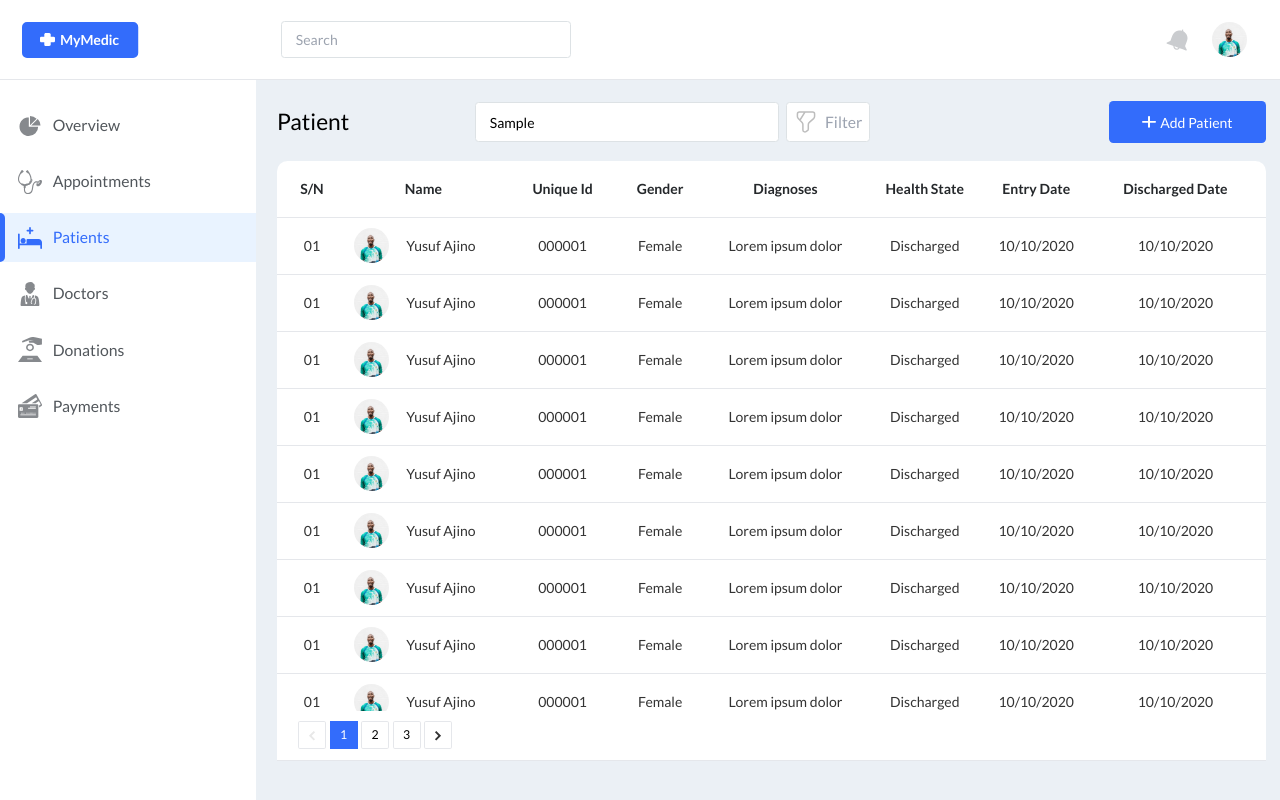
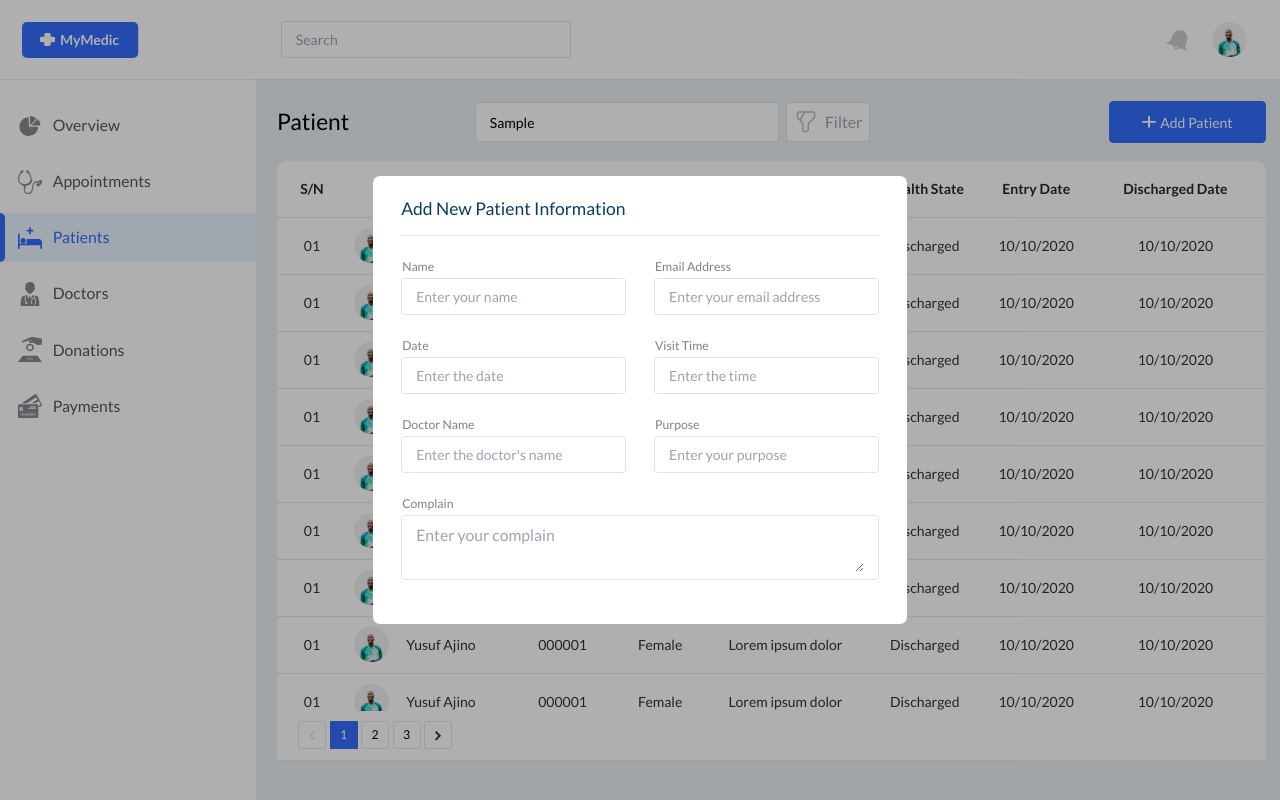
Before and after one commit to pragmaticAweds/MyMedic-Hackathon-Project, a React (Vite) app in the folder client/: page /patient in a window 1280 px wide. Both pictures are taken after typing "Sample" into the empty fields and a click on the button "Add Patient". Built offline with nearby package versions, Linux system fonts and the light colour scheme.

Commit message:
feat: appointment

```diff
--- a/client/src/components/organisms/PatientTable/index.jsx
+++ b/client/src/components/organisms/PatientTable/index.jsx
@@ -10,7 +10,7 @@ const PatientTable = ({ tableData, tableDataHeading }) => {
   const patientTableHeading = [
     "S/N",
     "Name",
-    "Unique Id",
+    "PS Id",
     "Gender",
     "Diagnoses",
     "Health State",
--- a/client/src/pages/appointments/index.jsx
+++ b/client/src/pages/appointments/index.jsx
@@ -7,10 +7,13 @@ import ScreenLayout from "../../templates/screen-layout";
 import TextArea from "../../components/atoms/text-area";
 
 import "./AppointmentsPageStyles.scss";
+import Select from "../../components/atoms/select";
 
 const AppointmentsPage = () => {
   const [showModal, setShowModal] = useState(true);
   const [modalType, setModalType] = useState("view");
+  const [purpose, setPurpose] = useState("");
+  const purposes =["consultation", "checkout", "orders"]
 
   const handleModal = () => {
     setShowModal((prev) => !prev);
@@ -44,25 +47,26 @@ const AppointmentsPage = () => {
             className="appointment-form"
           >
             <div className="form-stage-container">
-              {/* first name and last name*/}
+
               <div className="flex flex-col gap-y-12">
                 <div className="form-stage mt-6">
                   <Input
-                    label="First Name"
-                    placeholder="Enter your first name"
-                    name="firstName"
+                    label="Name"
+                    placeholder="Enter your name"
+                    name="name"
                     onChange={handleInputField}
-                    // value={patientPayload.firstName}
+                    // value={patientPayload.name}
                   />
                   <Input
-                    label="Last Name"
-                    placeholder="Enter your last name"
-                    name="lastName"
+                    label="Phone Number"
+
+                    placeholder="Enter your phone number"
+                    name="phone number"
                     onChange={handleInputField}
-                    // value={patientPayload.lastName}
+                    // value={patientPayload.phone number}
                   />
                 </div>
-                {/* email address and phone number*/}
+
 
                 <div className="form-stage">
                   <Input
@@ -70,48 +74,52 @@ const AppointmentsPage = () => {
                     placeholder="Enter your email address"
                     name="email"
                     onChange={handleInputField}
-                    // value={patientPayload.email}
+                    // value={patientPayload.email address}
                   />
                   <Input
-                    label="Phone Number"
-                    placeholder="Enter your phone number"
-                    name="phoneNo"
+                    label="Date"
+                    type="date"
+                    placeholder="Enter the date"
+                    name="date"
                     onChange={handleInputField}
-                    // value={patientPayload.phoneNo}
+                    // value={patientPayload.date}
                   />
                 </div>
-                {/* password and confirm password*/}
+
 
                 <div className="form-stage mb-6">
                   <Input
-                    label="Password"
-                    placeholder="Enter your password"
-                    name="password"
+                    label="Doctor"
+                    placeholder="Enter doctor,s name"
+                    name="doctor"
                     onChange={handleInputField}
-                    // value={patientPayload.password}
+                    // value={patientPayload.doctor name}
                   />
-                  <Input
-                    label="Confirm Password"
-                    placeholder="Retype your password"
-                    name="confirmPassword"
+                  <Select
+                    label="Purpose"
+                    placeholder="Enter select your purpose"
+                    name="purpose"
                     onChange={handleInputField}
-                    // value={patientPayload.confirmPassword}
+                    onClick={setPurpose}
+                    options={purposes}
+                    title={purpose}
+                    // value={patientPayload.purpose}
                   />
                 </div>
               </div>
               <div className="mt-4 mb-4">
                 <TextArea
-                  label="Address"
-                  placeholder="Enter your current address"
-                  name="address"
+                  label="Extra Information"
+                  placeholder="Enter your information"
+                  name="complain"
                   onChange={handleInputField}
-                  // value={patientPayload.address}
+                  // value={patientPayload.extra information}
                 />
               </div>
 
               <div className="flex  justify-end ">
                 <Button
-                  label="Next"
+                  label="Make Appointment"
                   // isDisabled={
                   //   !patientPayload.firstName |
                   //   !patientPayload.lastName |
--- a/client/src/pages/patients/PatientsPageStyle.scss
+++ b/client/src/pages/patients/PatientsPageStyle.scss
@@ -0,0 +1,12 @@
+.patient-form {
+  h2 {
+    @apply mb-8;
+  }
+  @apply w-full;
+  .form-stage-container {
+    @apply w-full flex flex-col gap-y-2;
+    .form-stage {
+      @apply flex gap-x-8;
+    }
+  }
+}
--- a/client/src/pages/patients/index.jsx
+++ b/client/src/pages/patients/index.jsx
@@ -1,16 +1,138 @@
-import React from "react";
+import {useState} from "react";
 import PatientTable from "../../components/organisms/PatientTable";
+import Input from "../../components/atoms/Input";
+import Modal from "../../components/molecules/Modal";
+import Button from "../../components/atoms/button";
 import ScreenLayout from "../../templates/screen-layout";
+import TextArea from "../../components/atoms/text-area";
+import "./PatientsPageStyle.scss"
 
 
 const PatientsPage = () => {
+  const [showModal, setShowModal] = useState(true);
+  const [modalType, setModalType] = useState("view");
+  const [signupStage, setSignupStage] = useState(0);
+  const stages = ["Add New Patient Information", "Health State", "Medic Info"];
+
+  const handleModal = () => {
+    setShowModal((prev) => !prev);
+  };
+
+  const handleAddModalType = (type) => {
+    setModalType(type);
+    setShowModal((prev) => !prev);
+  }
+  const handleInputField = () => {};
   return (
     <ScreenLayout
       title="Patient"
       btnLabel="Add Patient"
       inputName="filterPatient"
+      onClick={() => handleAddModalType("add")}
     >
-      <PatientTable/>
+      <PatientTable onClick={() => handleAddModalType("view")} />
+
+      <Modal
+        handleCloseModal={setShowModal}
+        closeModal={showModal}
+        modalTitle={
+          modalType === "add"
+            ? "Add New Patient Information"
+            : "View Patient Information"
+        }
+      >
+        {modalType === "add" ? (
+          <form
+            onClick={(e) => e.preventDefault()}
+            className="patient-form"
+          >
+            <div className="form-stage-container">
+              {/*  name and email*/}
+              <div className="flex flex-col gap-y-12">
+                <div className="form-stage mt-6">
+                  <Input
+                    label="Name"
+                    placeholder="Enter your name"
+                    name="name"
+                    onChange={handleInputField}
+                    // value={patientPayload.name}
+                  />
+                  <Input
+                    label="Email Address"
+                    placeholder="Enter your email address"
+                    name="email"
+                    onChange={handleInputField}
+                    // value={patientPayload.email}
+                  />
+                </div>
+                {/* date and visit time*/}
+
+                <div className="form-stage">
+                  <Input
+                    label="Date"
+                    placeholder="Enter the date"
+                    name="date"
+                    onChange={handleInputField}
+                    // value={patientPayload.date}
+                  />
+                  <Input
+                    label="Visit Time"
+                    placeholder="Enter the time"
+                    name="visit time"
+                    onChange={handleInputField}
+                    // value={patientPayload.visittime}
+                  />
+                </div>
+                {/* password and confirm password*/}
+
+                <div className="form-stage mb-6">
+                  <Input
+                    label="Doctor Name"
+                    placeholder="Enter the doctor's name"
+                    name="doctor"
+                    onChange={handleInputField}
+                    // value={patientPayload.doctor name}
+                  />
+                  <Input
+                    label="Purpose"
+                    placeholder="Enter your purpose"
+                    name="purpose"
+                    onChange={handleInputField}
+                    // value={patientPayload.purpose}
+                  />
+                </div>
+              </div>
+              <div className="mt-4 mb-4">
+                <TextArea
+                  label="Complain"
+                  placeholder="Enter your complain"
+                  name="complain"
+                  onChange={handleInputField}
+                  // value={patientPayload.complain}
+                />
+              </div>
+
+              <div className="flex  justify-end ">
+                <Button
+                  label="Next"
+                  // isDisabled={
+                  //   !patientPayload.firstName |
+                  //   !patientPayload.lastName |
+                  //   !patientPayload.email |
+                  //   !patientPayload.phoneNo |
+                  //   !patientPayload.password |
+                  //   !patientPayload.confirmPassword |
+                  //   !patientPayload.address
+                  // }
+                  // onClick={handleNextStage}
+                />
+              </div>
+            </div>
+          </form>
+        ) : modalType === "view" ? (
+          <div>View field</div>
+        ) : null}
+      </Modal>
     </ScreenLayout>
   );
 };
```
